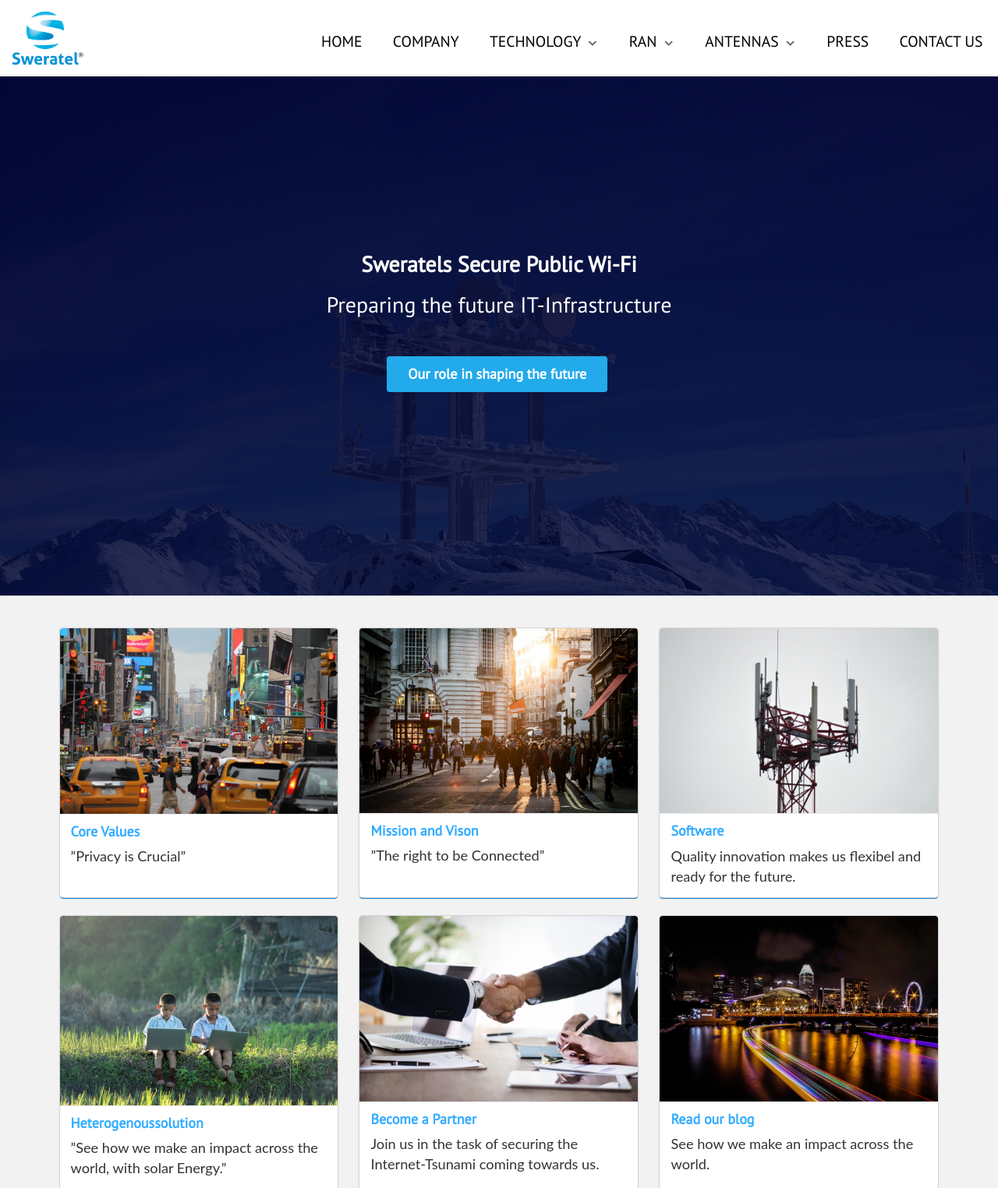
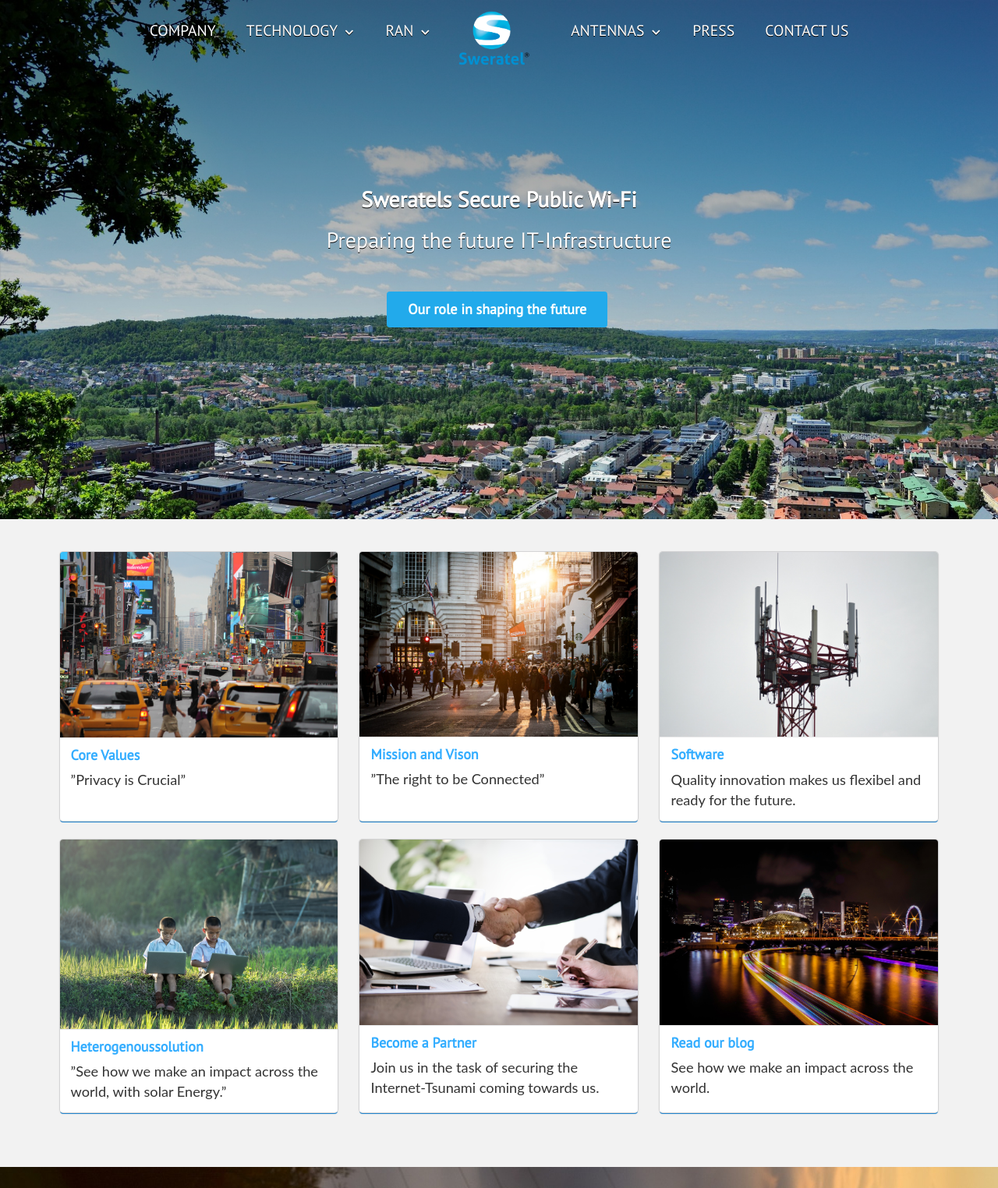
Before and after one commit to davidyanis/dallunkens, a PHP site: page / in a window 1280 px wide. Shown: the top 1524 px of the page at 78% size. Run offline with PHP 8.4, Linux system fonts and the light colour scheme; some libraries are stand-ins or nearby versions.

Commit message:
header re-design

```diff
--- a/css/header.css
+++ b/css/header.css
@@ -10,9 +10,6 @@ header {
     height: 7em;
     overflow: hidden;
     transition: height 0.8s;
-    box-shadow: 0px 3px 3px rgba(0, 0, 0, 0.1)!important;
-
-
 }
 
 .fullscreen {
@@ -24,13 +21,14 @@ header {
 .nav-logo img {
     height: 7em;
     padding: 1em;
-    float: left;
+
 }
 
 .logo-nav-wrapper {
     height: 7em;
     width: 100%;
     float: left;
+    display: none;
 }
 
 .menu-button {
@@ -54,7 +52,7 @@ header {
 
 /* Parent of navigation bar */
 nav {
-    margin-top: 8em;
+    margin-top: 10em;
     width: 100%;
     font-family: 'PT Sans', sans-serif;
 }
@@ -112,7 +110,7 @@ nav ul li:hover ul.fallback {
 .arrow-down {
     padding-left: 0.4em;
     font-size: 0.6em!important;
-    color: #656565;
+    color: #fff;
 }
 
 /* Desktop only */
@@ -122,81 +120,63 @@ nav ul li:hover ul.fallback {
         width: 100%;
         overflow: visible;
         transition: top 0.3s ease-in-out;
-        background-color: #fff;
-    }
 
-    header .nav-logo img{
-        -o-transition:.5s;
-        -ms-transition:.5s;
-        -moz-transition:.5s;
-        -webkit-transition:.5s;
-        transition:.5s;
     }
 
     header .logo-nav-wrapper {
-        width: 25%;
-        height: 100%;
+        width: 10em;
+        display: initial;
     }
-
     nav {
-        width: 100%;
-        height: 7em;
-        margin: 0;
-
+        margin-top: 0;
     }
 
     nav ul {
-       float: right;
+       display: flex;
+       justify-content: center;
        padding: 0;
+       margin: 0;
     }
 
-    nav ul li {
-        float: left;
-    }
     nav ul li a:hover {
-        color: #000;
+        color: #fff;
     }
 
     nav ul li a {
         padding: 1em;
         height: 3.77em;
         font-size: 1.4em;
-        color: #000;
+        color: #fff;
         -o-transition:.3s;
         -ms-transition:.3s;
         -moz-transition:.3s;
         -webkit-transition:.3s;
         transition:.3s;
+        text-shadow: 0px 1px 0px #000;
     }
 
     /* dropdown box tablet */
     nav ul li ul {
         position: absolute;
-
-        height: 20em!important;
         background: rgba(255, 255, 255, 1);
         z-index: 9999;
         border-top: 0.1em solid #ddd;
         box-shadow: 0px 4px 4px rgba(0, 0, 0, 0.3)!important;
     }
 
-    nav ul li ul li {
-        width: 30em;
-    }
+
 
     nav ul li ul li a {
         display: block;
-        padding: 1.1em 0.5em;
+        padding: 1em;
         color: #22AAEB;
-        height: 2em;
-        width: 6em;
-
-
-
+        height: 3em;
+        text-shadow: none;
+        text-align: center;
     }
 
     nav ul li ul li:hover a {
-       color: rgb(13, 8, 67);;
+       border-bottom: 2px solid #22AAEB;
     }
 
     nav ul li ul.fallback {
@@ -236,7 +216,7 @@ nav ul li:hover ul.fallback {
         left: 50%;
         right: 50%;
         top: 0;
-        background: #22AAEB;
+        background: #fff;
         height: 0.1em;
         -webkit-transition-property: left, right;
         transition-property: left, right;
--- a/css/home-page.css
+++ b/css/home-page.css
@@ -1,6 +1,6 @@
  /* Main home content */
  main {
-    background: linear-gradient( rgba(0, 0, 45, 0.824), rgba(0, 7, 50, 0.79) ), url("../images/send-system-999245_1920.jpg");
+    background: linear-gradient( rgba(0, 0, 0, 0.493), rgba(0, 0, 0, 0) ), url("../images/huskvarna-2378745_1920.jpg");
     background-size: cover;
     background-attachment: fixed;
     height: 85vh;
@@ -8,12 +8,13 @@
 }
 
 .home-wide-bg {
-    height: 75vh;
+    height: 100vh;
     width: 100%;
     display: flex;
     flex-direction: column;
-    justify-content: center;
-    align-items: center;
+   align-items: center;
+    margin-top: 10em;
+    text-shadow: 0px 1px 0px #000;
 
 }
 
@@ -78,11 +79,9 @@
     color: #fff;
     margin: 1;
     font-family: 'PT Sans', sans-serif!important;
-    text-align: center;
 }
 
 .description-bg {
-    text-align: center;
     font-size: 2em;
     color: #fff;
     font-family: 'PT Sans', sans-serif!important;
--- a/header.php
+++ b/header.php
@@ -1,11 +1,7 @@
 <header id="header" class="nav-down">
-    <div class="logo-nav-wrapper">
-            <a class="nav-logo" href="index.php"><img id="Logo" src="./images/SwratelLogo.png"></a>
-            <i id="exit-button" class="bars big icon menu-button" onclick="menuButtonClicked()"></i>
-        </div>
+    <i id="exit-button" class="bars big icon menu-button" onclick="menuButtonClicked()"></i>
     <nav>
     <ul>
-        <li><a href="index.php" class="hvr-overline-from-center">HOME</a></li>
         <li>
             <a href="company.php" class="hvr-overline-from-center">COMPANY </a>
         </li>
@@ -30,6 +26,9 @@
                 <h1>Choose a product</h1>
             </ul>
         </li>
+        <div class="logo-nav-wrapper">
+            <a class="nav-logo" href="index.php"><img id="Logo" src="./images/SwratelLogo.png"></a>
+        </div>
         <li>
             <a href="#" class="hvr-overline-from-center">ANTENNAS <i class="chevron down icon arrow-down"></i></a>
             <ul class="fallback">
--- a/index.php
+++ b/index.php
@@ -22,9 +22,8 @@
    </head>
    <body>
 
-      <?php include 'header.php';   ?>
-
       <main>
+         <?php include 'header.php';   ?>
          <div class="home-wide-bg">
             <h1 class="h1-bg">Sweratels Secure Public Wi-Fi</h1>
             <p class="description-bg">Preparing the future IT-Infrastructure</p>
```
